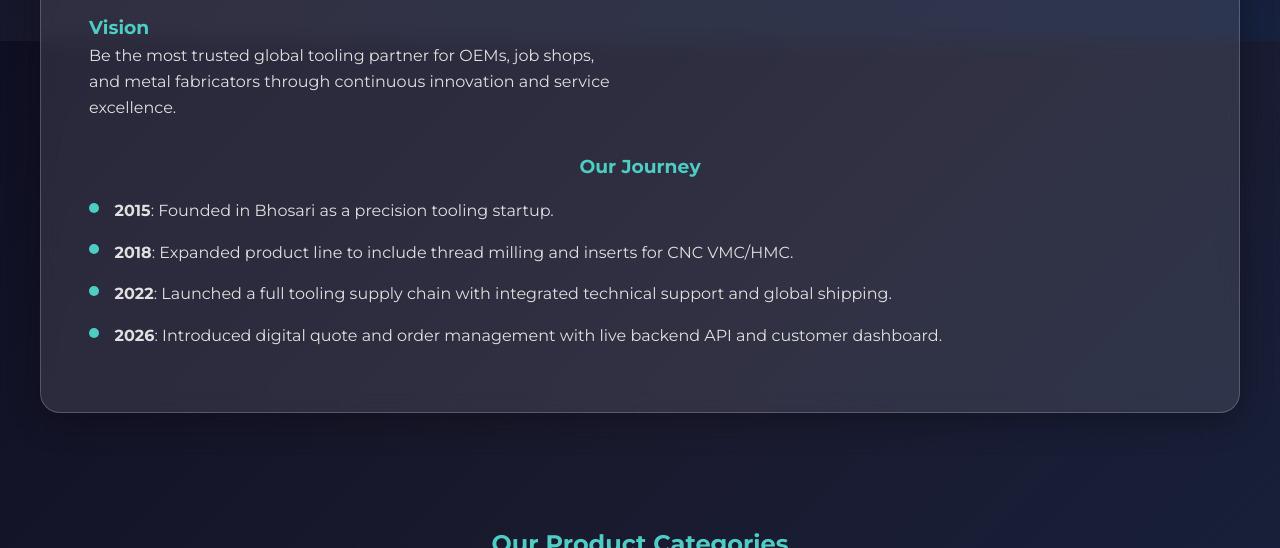
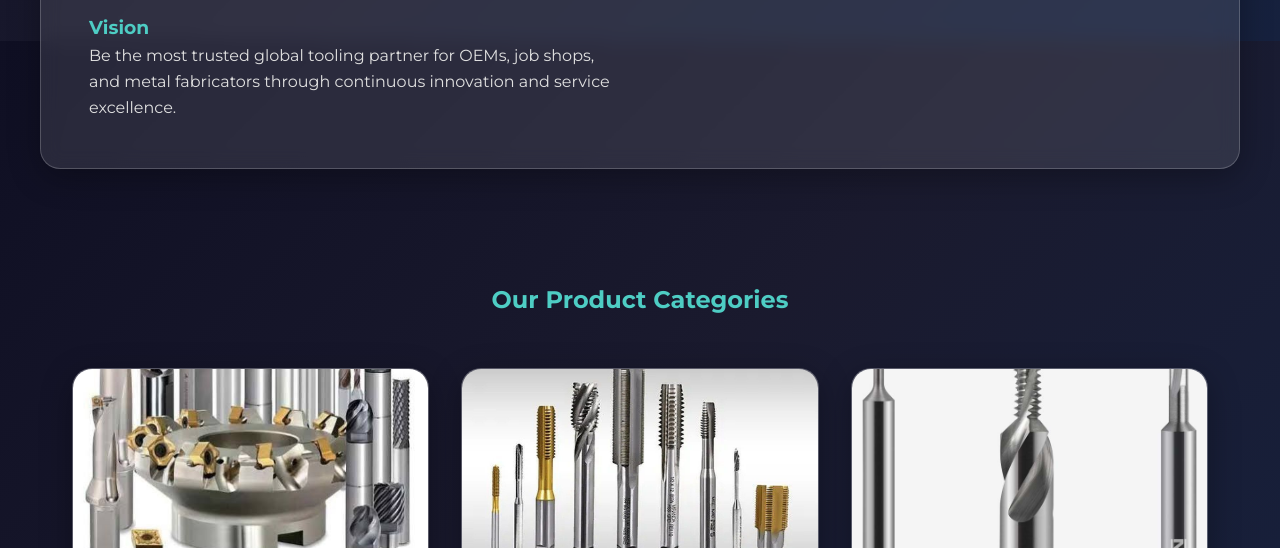
Before and after one commit to sidduuk149/GLOBALTOOLS, a website: page index.html in a window 1280 px wide. Shown: the part 1559-2107 px from the top of the page. Drawn offline with Linux system fonts and the light colour scheme; no server answers.

Commit message:
Update product images and remove Our Journey section

```diff
--- a/index.html
+++ b/index.html
@@ -349,27 +349,7 @@
             <div class="about-image" style="background: url('https://source.unsplash.com/featured/?industrial-plant,cnc-machine') center/cover; border-radius: 16px; min-height: 340px;"></div>
         </div>
 
-        <div class="timeline" style="margin-top: 2rem;">
-            <h3 style="color: #4ecdc4; text-align: center;">Our Journey</h3>
-            <ol style="list-style: none; padding: 0; margin-top: 1rem;">
-                <li style="position: relative; padding-left: 1.6rem; margin-bottom: 1rem;">
-                    <span style="position: absolute; left: 0; top: 0.3rem; width: 10px; height: 10px; border-radius: 50%; background: #4ecdc4;"></span>
-                    <strong>2015</strong>: Founded in Bhosari as a precision tooling startup.
-                </li>
-                <li style="position: relative; padding-left: 1.6rem; margin-bottom: 1rem;">
-                    <span style="position: absolute; left: 0; top: 0.3rem; width: 10px; height: 10px; border-radius: 50%; background: #4ecdc4;"></span>
-                    <strong>2018</strong>: Expanded product line to include thread milling and inserts for CNC VMC/HMC.
-                </li>
-                <li style="position: relative; padding-left: 1.6rem; margin-bottom: 1rem;">
-                    <span style="position: absolute; left: 0; top: 0.3rem; width: 10px; height: 10px; border-radius: 50%; background: #4ecdc4;"></span>
-                    <strong>2022</strong>: Launched a full tooling supply chain with integrated technical support and global shipping.
-                </li>
-                <li style="position: relative; padding-left: 1.6rem; margin-bottom: 1rem;">
-                    <span style="position: absolute; left: 0; top: 0.3rem; width: 10px; height: 10px; border-radius: 50%; background: #4ecdc4;"></span>
-                    <strong>2026</strong>: Introduced digital quote and order management with live backend API and customer dashboard.
-                </li>
-            </ol>
-        </div>
+
     </section>
 
     <section id="products" class="products">
```
Also changed, not shown: server.js (+6 -6 lines).
